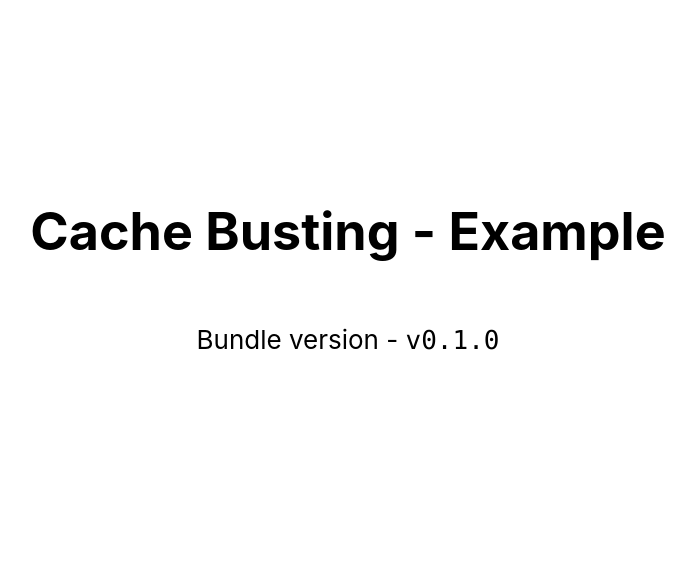
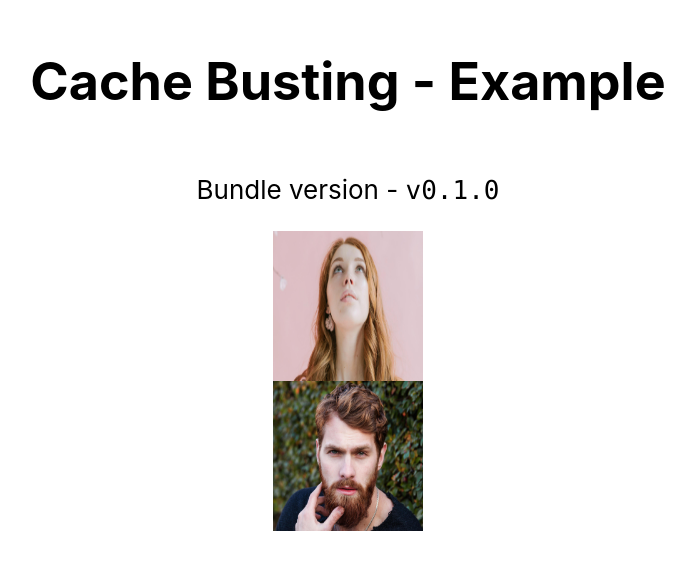
Before and after one commit to janavishah922/Cache-busting, a React (Create React App) app: page / in a window 1280 px wide. Shown: the part 127-696 px from the top of the page, without its empty margins (292-987 px from the left). Built offline with nearby package versions, Linux system fonts and the light colour scheme; the HTML template or start-up script is replaced by a standard one.

Commit message:
img dispplay

```diff
--- a/src/App.js
+++ b/src/App.js
@@ -1,6 +1,6 @@
-import React, { Component } from 'react';
-import CacheBuster from './CacheBuster';
-import './App.css';
+import React, { Component } from "react";
+import CacheBuster from "./CacheBuster";
+import "./App.css";
 
 class App extends Component {
   render() {
@@ -19,6 +19,8 @@ class App extends Component {
                 <p>
                   Bundle version - <code>v{global.appVersion}</code>
                 </p>
+                <img src="/assets/img/1.jpg" width="150" height="150" alt="i1" />
+                <img src="assets/img/2.jpg" alt="i1" width="150" height="150" />
               </header>
             </div>
           );
--- a/src/CacheBuster.js
+++ b/src/CacheBuster.js
@@ -46,7 +46,8 @@ class CacheBuster extends React.Component {
       .then((meta) => {
         const latestVersion = meta.version;
         const currentVersion = global.appVersion;
-
+        console.log("metaVersion", meta.version)
+        console.log("appVersion", currentVersion)
         const shouldForceRefresh = semverGreaterThan(latestVersion, currentVersion);
         if (shouldForceRefresh) {
           console.log(`We have a new version - ${latestVersion}. Should force refresh`);
```
Also changed, not shown: public/assets/img/1.jpg (renamed from assets/img/1.jpg), public/assets/img/2.jpg (renamed from assets/img/2.jpg).
